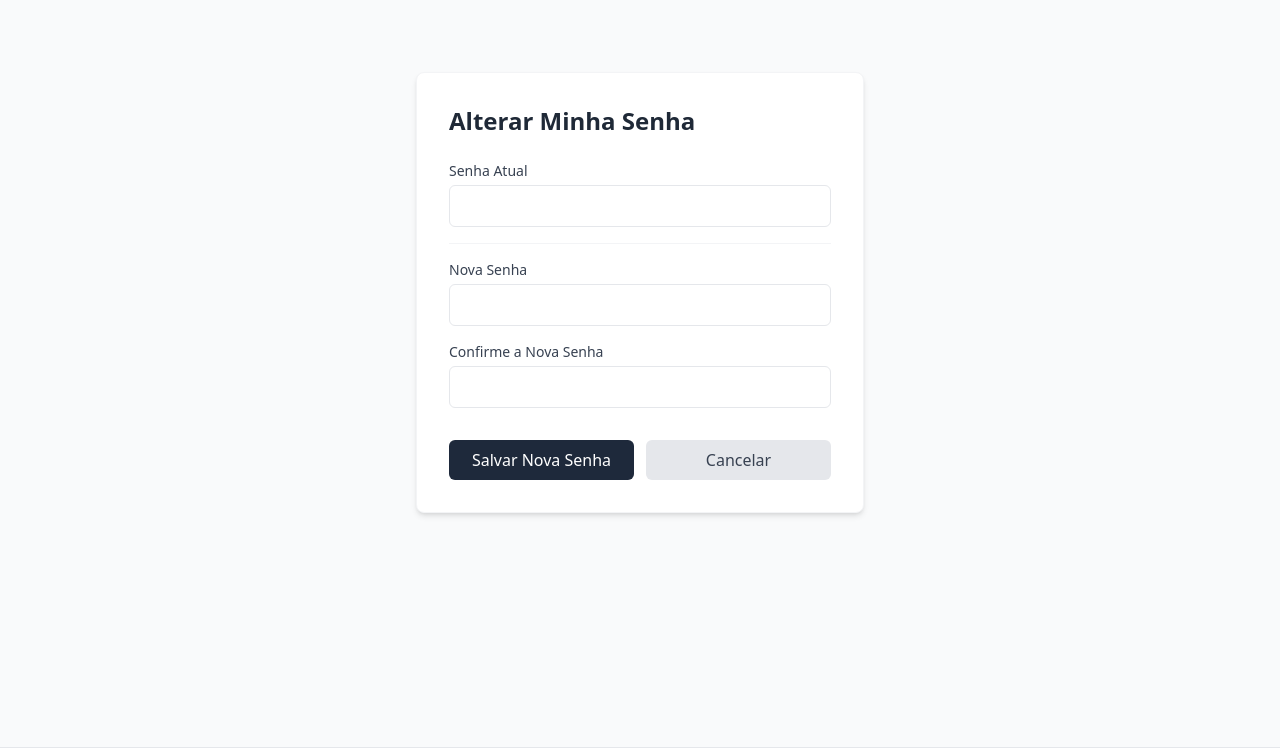
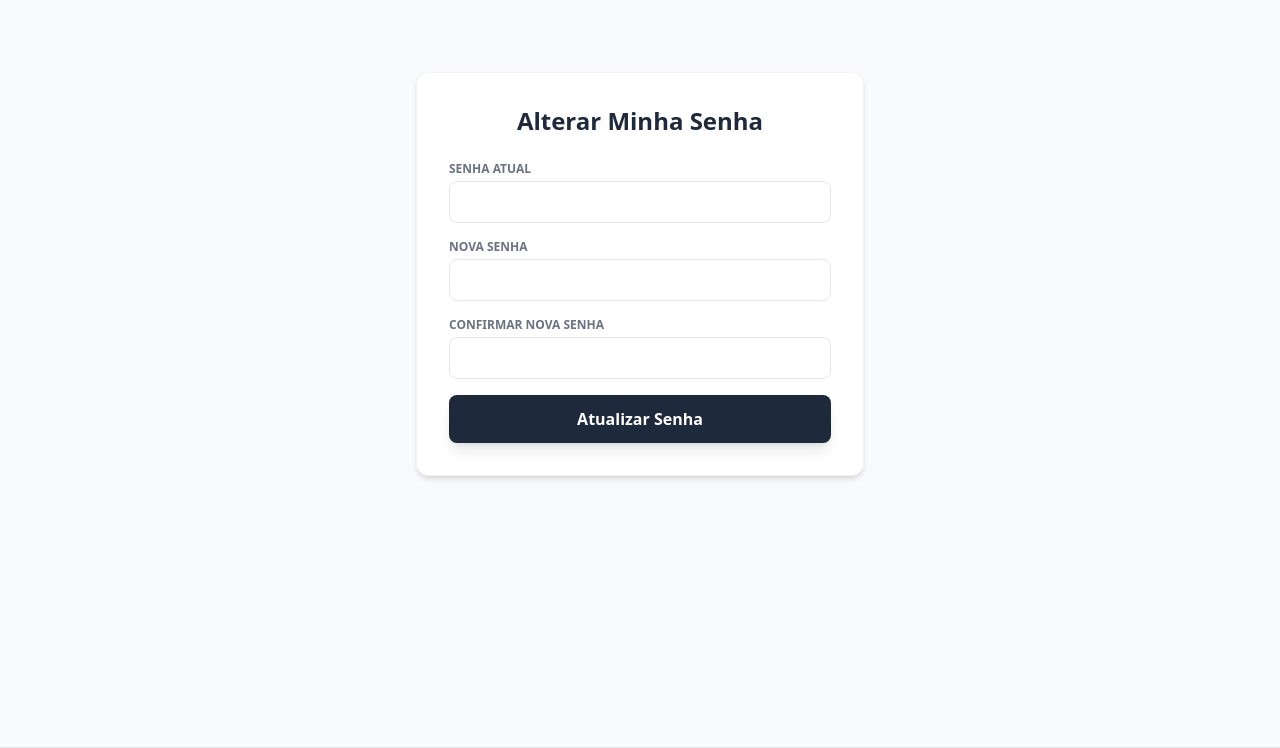
Before and after one commit to LaisOliveiira/projeto_web_gebov, a Django app: template autenticacao/templates/alterar_senha.html in a window 1280 px wide. Shown: the top 748 px of the page. Run offline with Django 5.2, Linux system fonts and the light colour scheme; the template is opened without the code that fills it, so the values that code supplies are empty; parts of the project's set-up code (start-up, migrations or seed data) failed here and were passed over; some libraries are stand-ins or nearby versions.

Commit message:
correção: senha
mudança na parte de atualização de senhas

```diff
--- a/autenticacao/templates/alterar_senha.html
+++ b/autenticacao/templates/alterar_senha.html
@@ -1,41 +1,31 @@
 {% extends 'base.html' %}
 
-{% block title %}Alterar Senha - Sistema de Eventos{% endblock %}
-
 {% block content %}
-<div class="max-w-md mx-auto mt-10 bg-white p-8 rounded-lg shadow-md border border-gray-100">
-    <h2 class="text-2xl font-bold mb-6 text-gray-800">Alterar Minha Senha</h2>
+<div class="max-w-md mx-auto mt-10 bg-white p-8 rounded-xl shadow-md border border-gray-100">
+    <h2 class="text-2xl font-bold text-slate-800 mb-6 text-center">Alterar Minha Senha</h2>
 
     <form method="POST" class="space-y-4">
         {% csrf_token %}
-
         <div>
-            <label class="block text-sm font-medium text-gray-700">Senha Atual</label>
+            <label class="block text-xs font-bold text-gray-500 uppercase mb-1">Senha Atual</label>
             <input type="password" name="senha_atual" required
-                class="w-full mt-1 px-3 py-2 border rounded-md focus:ring-2 focus:ring-blue-500">
+                class="w-full border p-2 rounded-lg focus:ring-2 focus:ring-slate-800 outline-none">
+        </div>
+        <div>
+            <label class="block text-xs font-bold text-gray-500 uppercase mb-1">Nova Senha</label>
+            <input type="password" name="nova_senha" required
+                class="w-full border p-2 rounded-lg focus:ring-2 focus:ring-slate-800 outline-none">
+        </div>
+        <div>
+            <label class="block text-xs font-bold text-gray-500 uppercase mb-1">Confirmar Nova Senha</label>
+            <input type="password" name="confirmacao" required
+                class="w-full border p-2 rounded-lg focus:ring-2 focus:ring-slate-800 outline-none">
         </div>
 
-        <div class="pt-4 border-t border-gray-100">
-            <label class="block text-sm font-medium text-gray-700">Nova Senha</label>
-            <input type="password" name="nova_senha" required
-                class="w-full mt-1 px-3 py-2 border rounded-md focus:ring-2 focus:ring-blue-500">
-        </div>
-
-        <div>
-            <label class="block text-sm font-medium text-gray-700">Confirme a Nova Senha</label>
-            <input type="password" name="confirmacao" required
-                class="w-full mt-1 px-3 py-2 border rounded-md focus:ring-2 focus:ring-blue-500">
-        </div>
-
-        <div class="flex gap-3 pt-4">
-            <button type="submit" class="flex-1 bg-slate-800 text-white py-2 rounded-md hover:bg-slate-700 transition">
-                Salvar Nova Senha
-            </button>
-            <a href="{% url 'home' %}"
-                class="flex-1 bg-gray-200 text-gray-700 py-2 rounded-md hover:bg-gray-300 text-center transition">
-                Cancelar
-            </a>
-        </div>
+        <button type="submit"
+            class="w-full bg-slate-800 text-white font-bold py-3 rounded-lg hover:bg-slate-700 transition shadow-lg">
+            Atualizar Senha
+        </button>
     </form>
 </div>
 {% endblock %}
--- a/templates/base.html
+++ b/templates/base.html
@@ -60,6 +60,15 @@
                 <a href="/auth/usuarios/" class="hover:text-blue-300">Usuários</a>
                 {% endif %}
 
+                <a href="{% url 'alterar_senha' %}" class="hover:text-blue-400 flex items-center gap-1">
+                    <svg xmlns="http://www.w3.org/2000/svg" class="h-4 w-4" fill="none" viewBox="0 0 24 24"
+                        stroke="currentColor">
+                        <path stroke-linecap="round" stroke-linejoin="round" stroke-width="2"
+                            d="M15 7a2 2 0 012 2m4 0a6 6 0 01-7.743 5.743L11 17H9v2H7v2H4a1 1 0 01-1-1v-2.586a1 1 0 01.293-.707l5.964-5.964A6 6 0 1121 9z" />
+                    </svg>
+                    Alterar Senha
+                </a>
+
                 <a href="{% url 'logout' %}"
                     class="text-red-400 hover:text-red-300 font-medium flex items-center gap-1">
                     <svg xmlns="http://www.w3.org/2000/svg" fill="none" viewBox="0 0 24 24" stroke-width="1.5"
```
Also changed, not shown: autenticacao/views.py (+33 -0 lines). Lines whose indentation alone changed are shown as unchanged.
